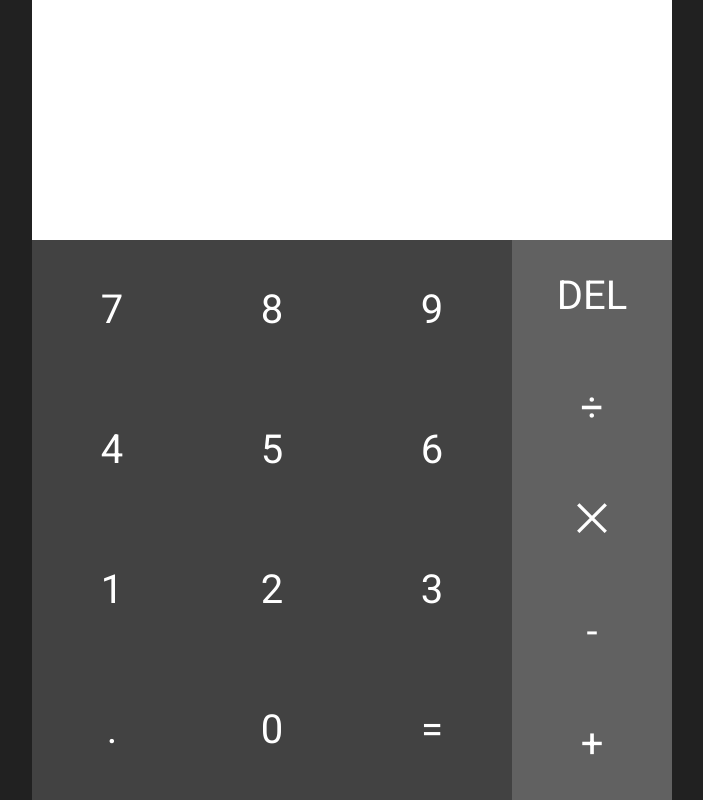
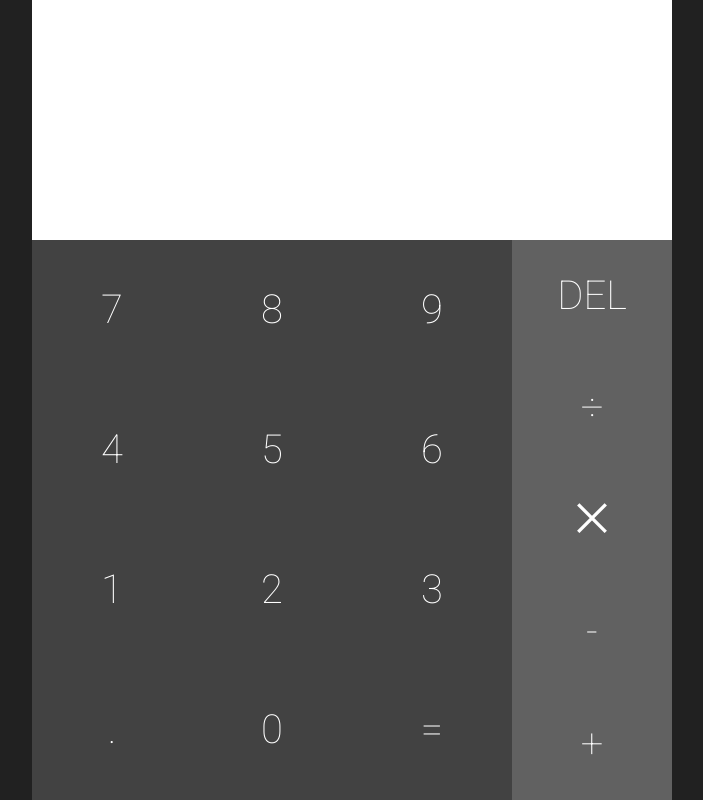
Before and after one commit to AyumuKasuga/calculator, a React (Create React App) app: page / in a window 1280 px wide. Shown: the whole page, without its empty margins (288-991 px from the left). Built offline with nearby package versions, Linux system fonts and the light colour scheme; what react-tap-event-plugin would draw is missing.

Commit message:
change font weight

```diff
--- a/public/index.html
+++ b/public/index.html
@@ -2,7 +2,7 @@
 <html lang="en">
   <head>
     <meta charset="utf-8">
-    <meta name="viewport" content="width=device-width, initial-scale=1">
+    <meta name="viewport" content="width=device-width, initial-scale=1, user-scalable=no">
     <link href="https://fonts.googleapis.com/css?family=Roboto:100,200,300,400,500" rel="stylesheet">
     <title>Calculator</title>
   </head>
--- a/src/css/App.css
+++ b/src/css/App.css
@@ -25,6 +25,7 @@
     height: 30%;
     background-color: white;
     color: #9E9E9E;
+    font-weight: 100;
 }
 
 .buttonRow {
--- a/src/js/components/ButtonSet.jsx
+++ b/src/js/components/ButtonSet.jsx
@@ -16,7 +16,7 @@
                         labelStyle={{
                             color: 'white',
                             fontSize: '5vh',
-                            fontWeight: '0'
+                            fontWeight: '100'
                         }}
                         style={{
                             margin: 'auto',
```
